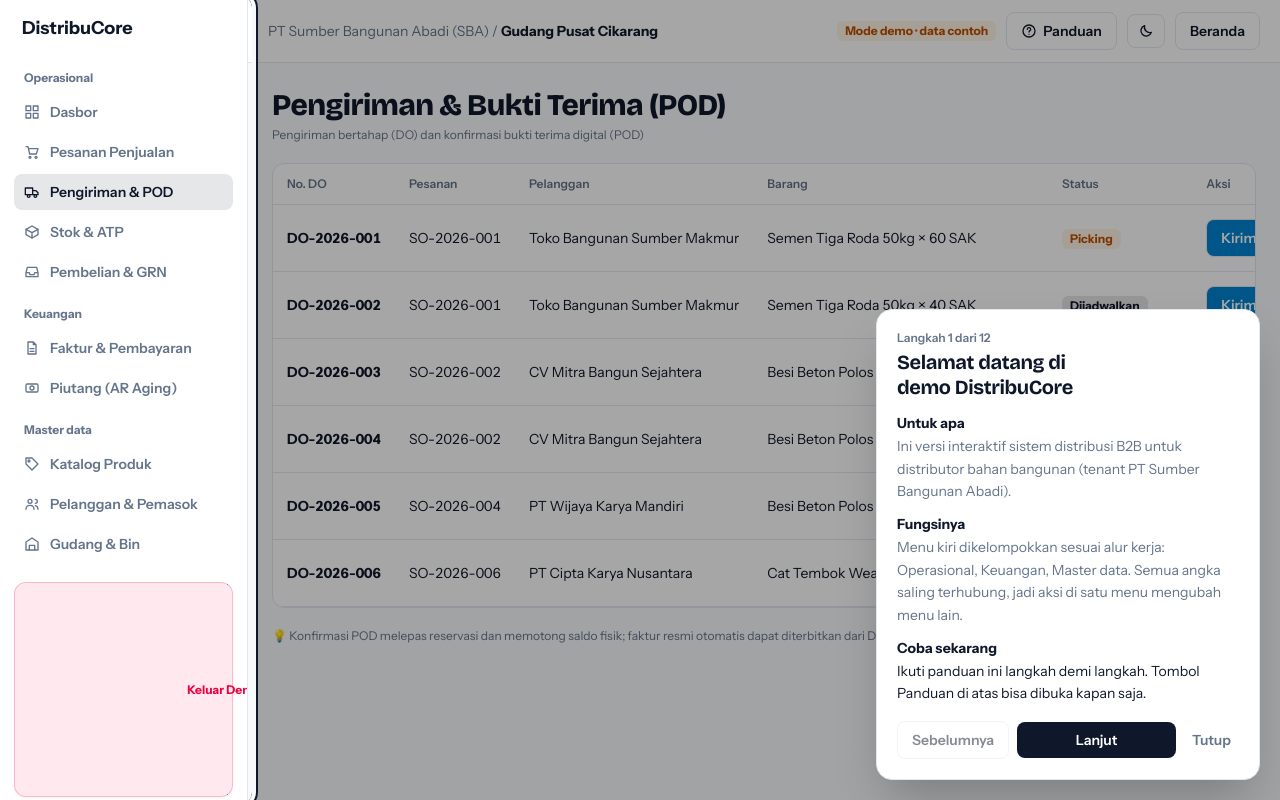
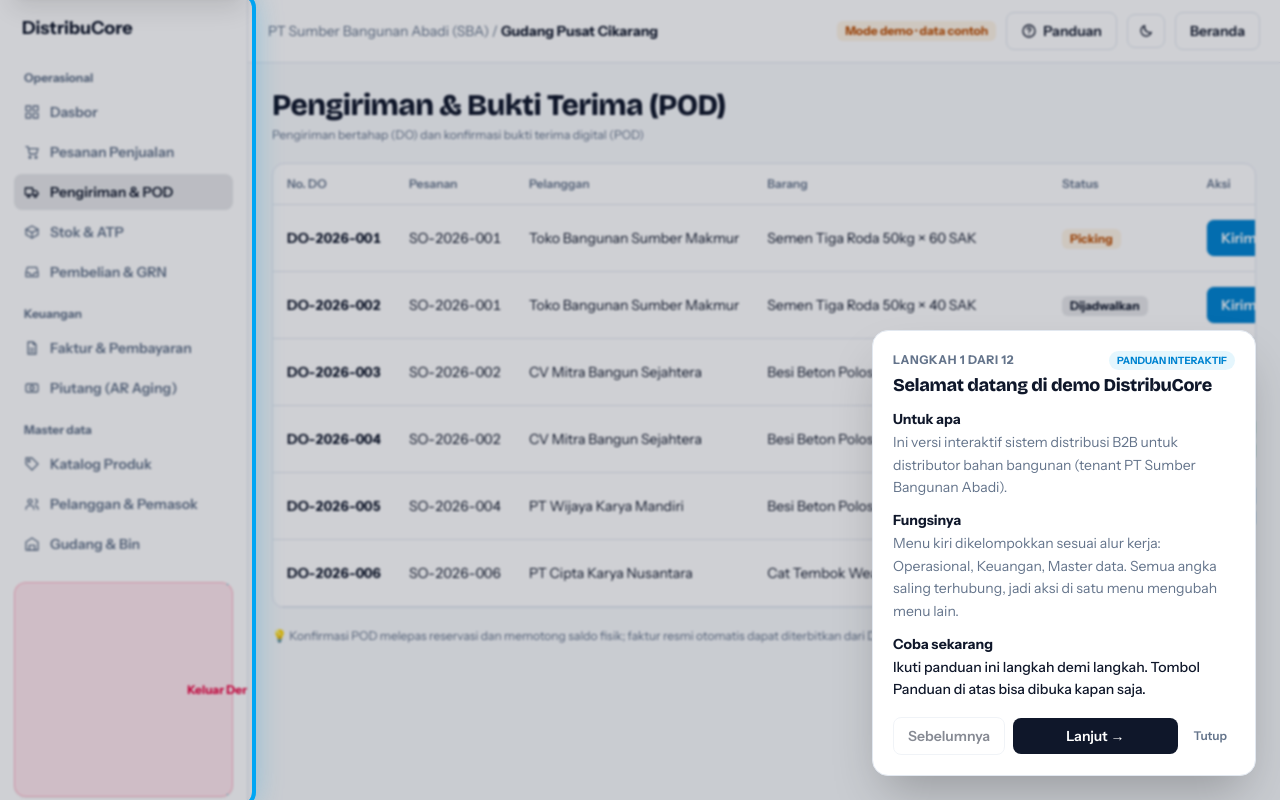
Before and after one commit to afrizadwi21/DistribuCore, a Next.js app in the folder apps/web/: page /demo/delivery in a window 1280 px wide. Built offline with nearby package versions, Linux system fonts and the light colour scheme.

Commit message:
fix(demo): smart positioning and luminous spotlight pointer for tour dialog

```diff
--- a/apps/web/src/components/demo/Tour.tsx
+++ b/apps/web/src/components/demo/Tour.tsx
@@ -1,7 +1,7 @@
 "use client";
 
 import React, { useEffect, useState } from "react";
-import { useRouter } from "next/navigation";
+import { usePathname, useRouter } from "next/navigation";
 import { TOUR_STEPS } from "./tour-steps";
 import { BTN, BTN_PRIMARY } from "./ui";
 
@@ -9,20 +9,38 @@ type Rect = { top: number; left: number; width: number; height: number };
 
 function useTargetRect(target: string) {
   const [rect, setRect] = useState<Rect | null>(null);
+  const pathname = usePathname();
+
   useEffect(() => {
-    let raf = 0, tries = 0, scrolled = false;
+    let scrolled = false;
+    let timer: NodeJS.Timeout;
+    let count = 0;
+
     const measure = () => {
       const el = target ? document.querySelector(`[data-tour="${target}"]`) : null;
-      if (!el) { setRect(null); if (target && tries++ < 40) raf = requestAnimationFrame(measure); return; }
-      if (!scrolled) { scrolled = true; el.scrollIntoView({ block: "center", behavior: "smooth" }); }
+      if (!el) {
+        setRect(null);
+        if (target && count++ < 30) timer = setTimeout(measure, 80);
+        return;
+      }
+      if (!scrolled) {
+        scrolled = true;
+        el.scrollIntoView({ block: "center", behavior: "smooth" });
+      }
       const r = el.getBoundingClientRect();
       setRect({ top: r.top, left: r.left, width: r.width, height: r.height });
     };
+
     measure();
     window.addEventListener("resize", measure);
     window.addEventListener("scroll", measure, { passive: true });
-    return () => { cancelAnimationFrame(raf); window.removeEventListener("resize", measure); window.removeEventListener("scroll", measure); };
-  }, [target]);
+    return () => {
+      clearTimeout(timer);
+      window.removeEventListener("resize", measure);
+      window.removeEventListener("scroll", measure);
+    };
+  }, [target, pathname]);
+
   return rect;
 }
 
@@ -32,7 +50,10 @@ export function Tour({ index, onIndex, onClose }: { index: number; onIndex: (i:
   const rect = useTargetRect(step.target);
   const last = index === TOUR_STEPS.length - 1;
 
-  const go = (i: number) => { onIndex(i); router.push(TOUR_STEPS[i].href); };
+  const go = (i: number) => {
+    onIndex(i);
+    router.push(TOUR_STEPS[i].href);
+  };
 
   useEffect(() => {
     const onKey = (e: KeyboardEvent) => e.key === "Escape" && onClose();
@@ -40,32 +61,54 @@ export function Tour({ index, onIndex, onClose }: { index: number; onIndex: (i:
     return () => window.removeEventListener("keydown", onKey);
   }, [onClose]);
 
+  // If target element is on the right side of the screen, show modal on the left side to avoid covering it
+  const isTargetRight = rect && rect.left + rect.width / 2 > (typeof window !== "undefined" ? window.innerWidth / 2 : 600);
+
   return (
     <>
       {rect && (
-        <div
-          aria-hidden
-          className="pointer-events-none fixed z-40 rounded-xl ring-2 ring-[var(--bl)] ring-offset-4 ring-offset-[var(--bg)] shadow-[0_0_0_9999px_rgba(0,0,0,0.35)] transition-all duration-300 ease-out"
-          style={{ top: rect.top - 4, left: rect.left - 4, width: rect.width + 8, height: rect.height + 8 }}
-        >
-          <div className="absolute -top-8 left-3 flex items-center gap-1.5 rounded-full bg-[var(--bl)] px-2.5 py-1 text-[11px] font-bold text-[var(--act)] shadow-md animate-bounce">
-            <span>👇 Fokus Bagian Ini</span>
+        <>
+          <div aria-hidden className="pointer-events-none fixed inset-0 z-40 bg-slate-900/20 backdrop-blur-[1px] transition-opacity" />
+          <div
+            aria-hidden
+            className="pointer-events-none fixed z-40 rounded-xl ring-4 ring-sky-500 shadow-[0_0_0_4px_rgba(14,165,233,0.3),0_0_30px_rgba(14,165,233,0.4)] transition-all duration-300 ease-out"
+            style={{ top: rect.top - 4, left: rect.left - 4, width: rect.width + 8, height: rect.height + 8 }}
+          >
+            <div className="absolute -top-10 left-2 flex items-center gap-1.5 rounded-full bg-sky-600 px-3 py-1 text-xs font-black text-white shadow-xl animate-bounce">
+              <span>👉 Target Sorotan: {step.title}</span>
+            </div>
           </div>
+        </>
+      )}
+
+      <aside
+        role="dialog"
+        aria-modal="false"
+        aria-label="Panduan demo"
+        className={`fixed inset-x-3 bottom-3 z-50 rounded-2xl border border-[var(--bd)] bg-[var(--card)] p-5 shadow-2xl transition-all sm:inset-x-auto sm:bottom-6 sm:w-[24rem] ${
+          isTargetRight ? "sm:left-68 sm:right-auto" : "sm:right-6 sm:left-auto"
+        }`}
+      >
+        <div className="flex items-center justify-between">
+          <p className="text-xs font-bold uppercase tracking-wider text-[var(--mu)]">Langkah {index + 1} dari {TOUR_STEPS.length}</p>
+          <span className="rounded-full bg-sky-500/10 px-2 py-0.5 text-[10px] font-bold text-sky-600 dark:text-sky-400">PANDUAN INTERAKTIF</span>
         </div>
-      )}
-      <aside role="dialog" aria-modal="false" aria-label="Panduan demo" className="fixed inset-x-3 bottom-3 z-50 rounded-2xl border border-[var(--bd)] bg-[var(--card)] p-5 shadow-2xl sm:inset-x-auto sm:right-5 sm:bottom-5 sm:w-[24rem]">
-        <p className="text-xs font-semibold text-[var(--mu)]">Langkah {index + 1} dari {TOUR_STEPS.length}</p>
-        <h2 className="mt-1 text-xl font-bold font-heading leading-tight">{step.title}</h2>
-        <dl className="mt-3 space-y-2.5 text-sm leading-relaxed">
-          <div><dt className="font-bold">Untuk apa</dt><dd className="text-[var(--mu)]">{step.purpose}</dd></div>
-          <div><dt className="font-bold">Fungsinya</dt><dd className="text-[var(--mu)]">{step.func}</dd></div>
-          <div><dt className="font-bold">Coba sekarang</dt><dd className="text-[var(--tx)]">{step.tryIt}</dd></div>
+        <h2 className="mt-1 text-lg font-black font-heading leading-tight">{step.title}</h2>
+        <dl className="mt-3 space-y-2.5 text-xs sm:text-sm leading-relaxed">
+          <div><dt className="font-bold text-[var(--tx)]">Untuk apa</dt><dd className="text-[var(--mu)]">{step.purpose}</dd></div>
+          <div><dt className="font-bold text-[var(--tx)]">Fungsinya</dt><dd className="text-[var(--mu)]">{step.func}</dd></div>
+          <div><dt className="font-bold text-[var(--tx)]">Coba sekarang</dt><dd className="font-medium text-[var(--tx)]">{step.tryIt}</dd></div>
         </dl>
         <div className="mt-4 flex items-center gap-2">
           <button className={BTN} onClick={() => go(index - 1)} disabled={index === 0}>Sebelumnya</button>
-          {last ? <button className={`${BTN_PRIMARY} flex-1`} onClick={onClose}>Selesai</button>
-            : <button className={`${BTN_PRIMARY} flex-1`} onClick={() => go(index + 1)}>Lanjut</button>}
-          {!last && <button className="px-2 py-2 text-sm font-semibold text-[var(--mu)] hover:text-[var(--tx)]" onClick={onClose}>Tutup</button>}
+          {last ? (
+            <button className={`${BTN_PRIMARY} flex-1`} onClick={onClose}>Selesai</button>
+          ) : (
+            <button className={`${BTN_PRIMARY} flex-1`} onClick={() => go(index + 1)}>Lanjut →</button>
+          )}
+          {!last && (
+            <button className="px-2 py-2 text-xs font-semibold text-[var(--mu)] hover:text-[var(--tx)]" onClick={onClose}>Tutup</button>
+          )}
         </div>
       </aside>
     </>
```
